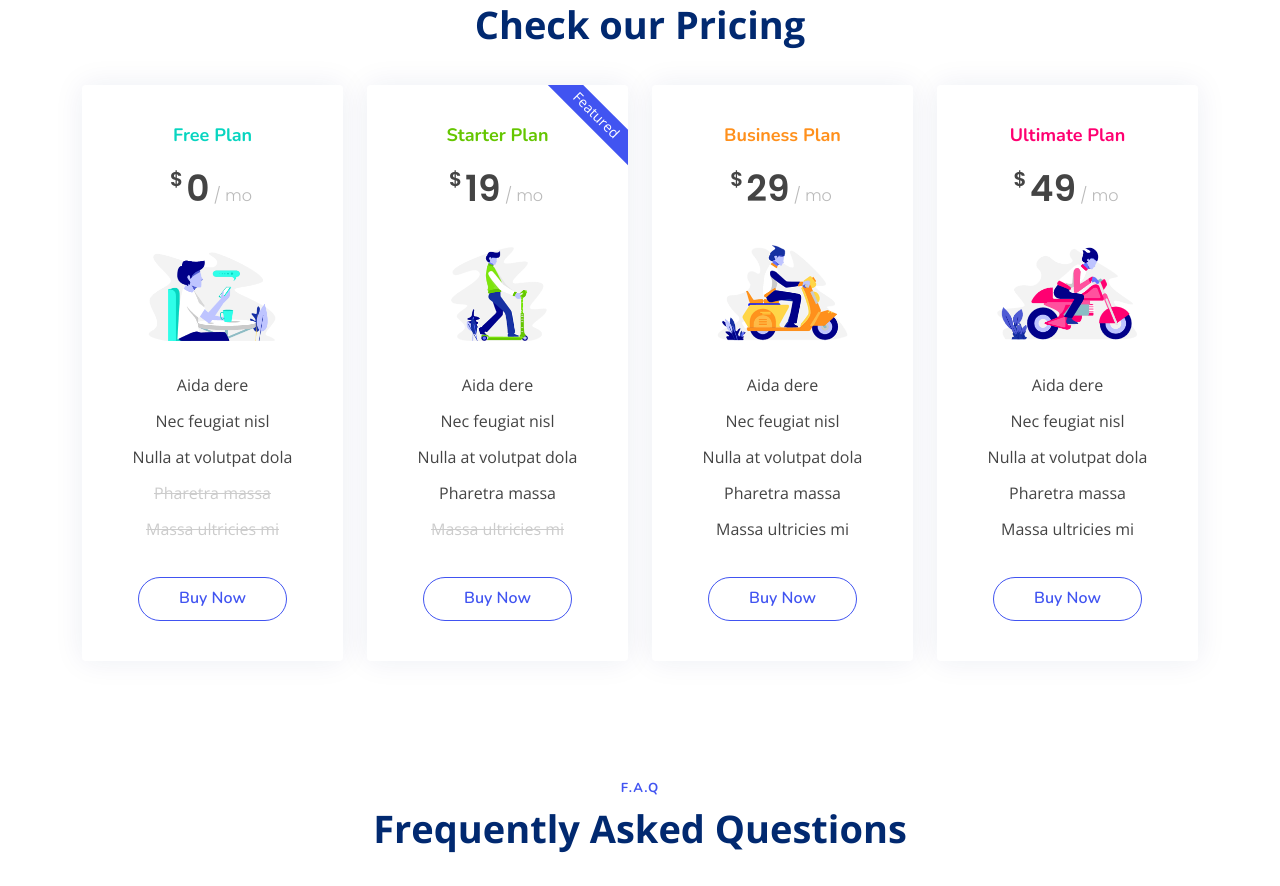
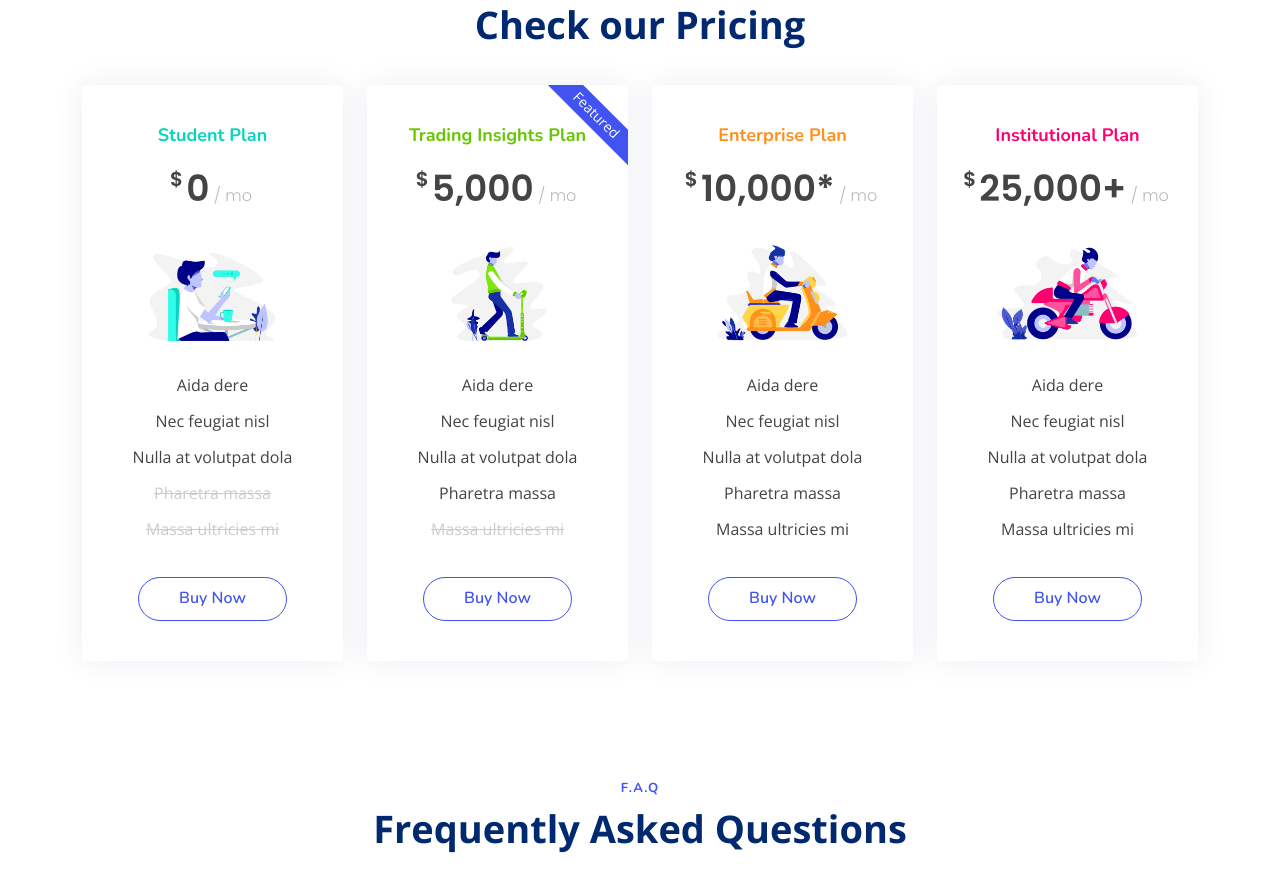
Before and after one commit to Fundasy-io/Fundasy-io.github.io, a plain HTML site: page index.html in a window 1280 px wide. Shown: the part 5136-6022 px from the top of the page. Drawn offline with nearby package versions, Linux system fonts and the light colour scheme; a script that the page names is missing.

Commit message:
Pricing
Added some tiers to pricing plans

```diff
--- a/index.html
+++ b/index.html
@@ -569,7 +569,7 @@
 
           <div class="col-lg-3 col-md-6" data-aos="zoom-in" data-aos-delay="100">
             <div class="box">
-              <h3 style="color: #07d5c0;">Free Plan</h3>
+              <h3 style="color: #07d5c0;">Student Plan</h3>
               <div class="price"><sup>$</sup>0<span> / mo</span></div>
               <img src="assets/img/pricing-free.png" class="img-fluid" alt="">
               <ul>
@@ -586,8 +586,8 @@
           <div class="col-lg-3 col-md-6" data-aos="zoom-in" data-aos-delay="200">
             <div class="box">
               <span class="featured">Featured</span>
-              <h3 style="color: #65c600;">Starter Plan</h3>
-              <div class="price"><sup>$</sup>19<span> / mo</span></div>
+              <h3 style="color: #65c600;">Trading Insights Plan</h3>
+              <div class="price"><sup>$</sup>5,000<span> / mo</span></div>
               <img src="assets/img/pricing-starter.png" class="img-fluid" alt="">
               <ul>
                 <li>Aida dere</li>
@@ -602,8 +602,8 @@
 
           <div class="col-lg-3 col-md-6" data-aos="zoom-in" data-aos-delay="300">
             <div class="box">
-              <h3 style="color: #ff901c;">Business Plan</h3>
-              <div class="price"><sup>$</sup>29<span> / mo</span></div>
+              <h3 style="color: #ff901c;">Enterprise Plan</h3>
+              <div class="price"><sup>$</sup>10,000*<span> / mo</span></div>
               <img src="assets/img/pricing-business.png" class="img-fluid" alt="">
               <ul>
                 <li>Aida dere</li>
@@ -618,8 +618,8 @@
 
           <div class="col-lg-3 col-md-6" data-aos="zoom-in" data-aos-delay="400">
             <div class="box">
-              <h3 style="color: #ff0071;">Ultimate Plan</h3>
-              <div class="price"><sup>$</sup>49<span> / mo</span></div>
+              <h3 style="color: #ff0071;">Institutional Plan</h3>
+              <div class="price"><sup>$</sup>25,000+<span> / mo</span></div>
               <img src="assets/img/pricing-ultimate.png" class="img-fluid" alt="">
               <ul>
                 <li>Aida dere</li>
```
